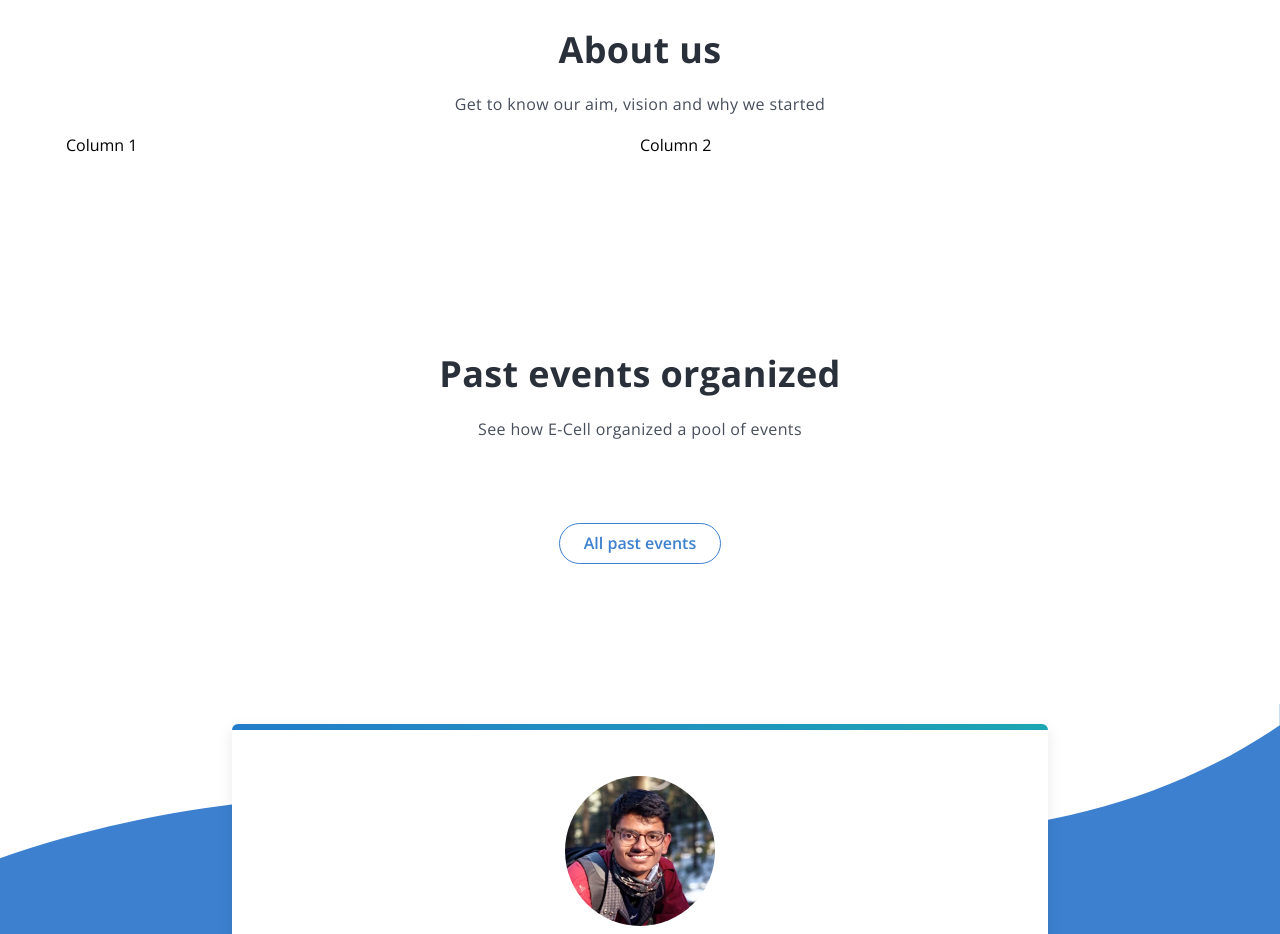
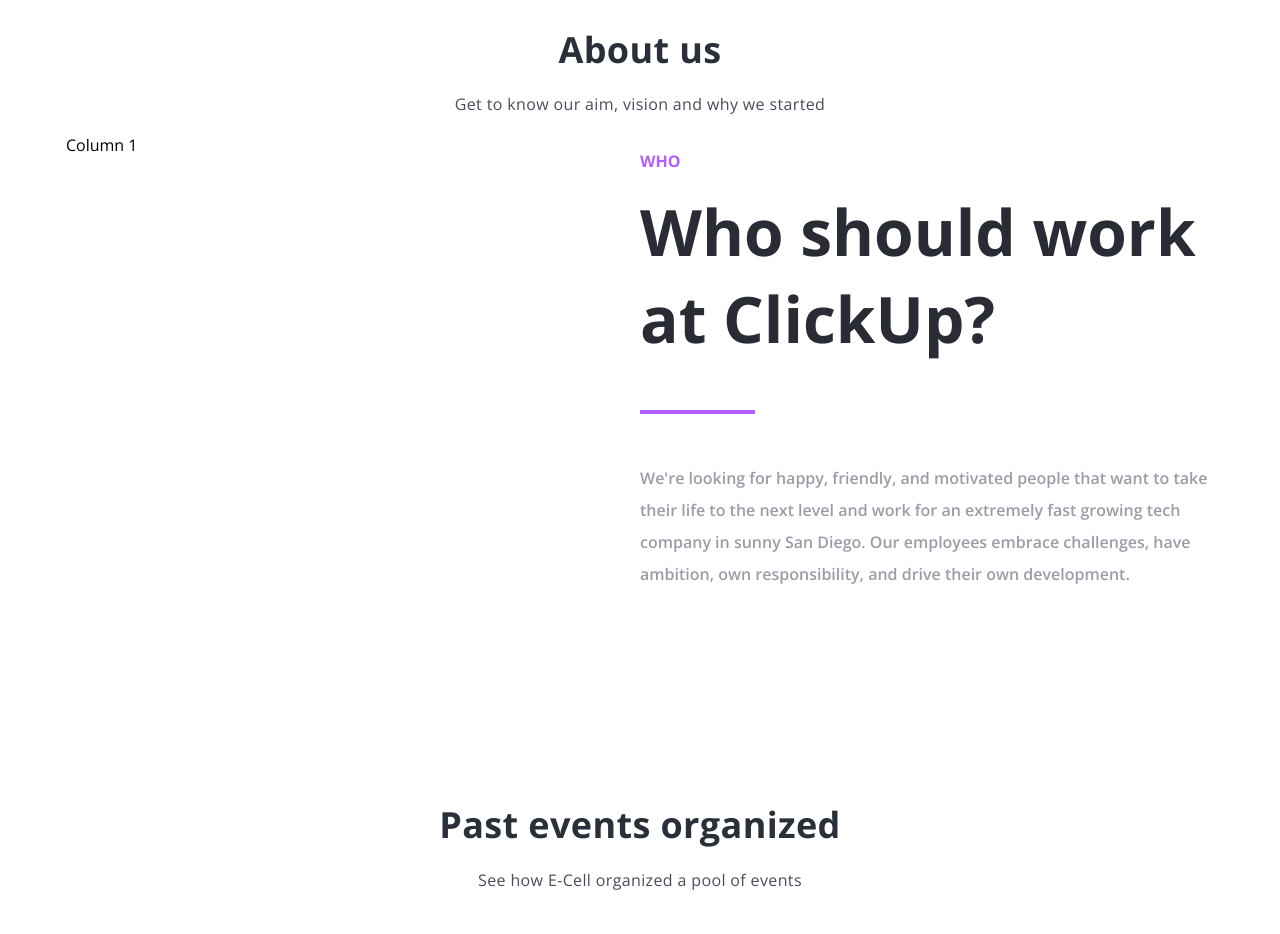
Before and after one commit to E-Cell-IITMandi/e-cell-iitmandi.github.io, a plain HTML site: page index.html in a window 1280 px wide. Shown: the part 800-1734 px from the top of the page. Drawn offline with nearby package versions, Linux system fonts and the light colour scheme; no server answers.

Commit message:
added column-2 in index and its css in css/section-2.css

```diff
--- /dev/null
+++ b/css/section-2.css
@@ -0,0 +1,28 @@
+.who {
+  color: #b35efe;
+  font-family: "Open Sans", sans-serif;
+  font-size: 1rem;
+  font-weight: bolder;
+}
+#about-part-2 h1 {
+  color: #292c34;
+  font-family: "Open Sans", sans-serif;
+  font-size: 4rem;
+  margin-block-start: 1rem;
+  margin-block-end: 1rem;
+}
+
+#about-part-2 h1::after {
+  content: "";
+  width: 100%;
+  background-color: #b35efe;
+  display: block;
+  width: 20%;
+  height: 0.3rem;
+  margin: 3rem 0;
+}
+.col2_description {
+  color: #999da7;
+  line-height: 2;
+  font-weight: 600;
+}
--- a/index.html
+++ b/index.html
@@ -43,6 +43,7 @@
   <link rel="stylesheet" href="css/grid.css">
   <link rel="stylesheet" href="css/header.css">
   <link rel="stylesheet" href="css/section-1.css">
+  <link rel="stylesheet" href="css/section-2.css">
   <link rel="stylesheet" href="css/about.css">
   <link rel="stylesheet" href="css/events.css">
   <link rel="stylesheet" href="css/contact.css">
@@ -167,7 +168,21 @@
           </div>
           <div id="about-part-2">
             <!-- Add column 2 here / TODO -->
-            Column 2
+            <p class="who">WHO</p>
+            <h1>Who should work at ClickUp?</h1>
+            <p class="col2_description">We're looking for happy, friendly, and motivated people that want to take their
+              life to the next level
+              and work for an extremely fast growing tech company in sunny San Diego. Our employees embrace challenges,
+              have ambition, own responsibility, and drive their own development.</p>
+
+
+
+
+
+
+
+
+
           </div>
         </div>
       </div>
```
